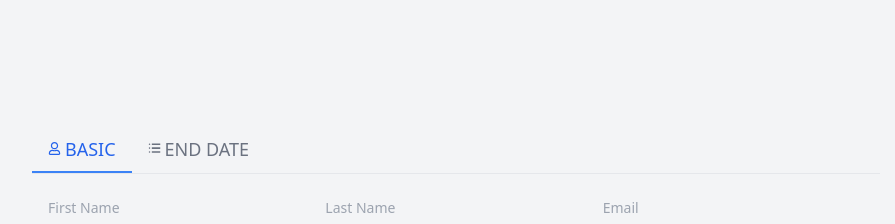
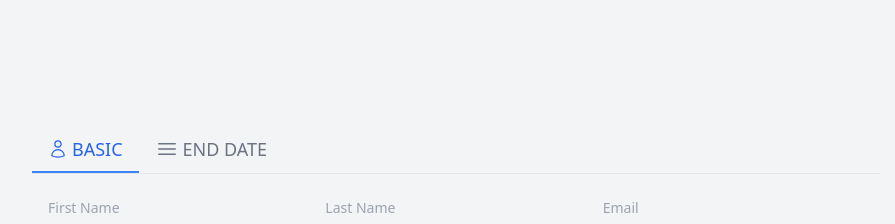
Before and after one commit to ChMubasharAli/part-time-work, a Next.js app: page / in a window 1280 px wide. Shown: the top 224 px of the page, without its empty margins (184-1079 px from the left). Built offline with nearby package versions, Linux system fonts and the light colour scheme.

Commit message:
replace icos with svgs, set by default date, replace React.FC with mordern approach

```diff
--- a/components/Task3Form.tsx
+++ b/components/Task3Form.tsx
@@ -120,7 +120,21 @@
           }`}
           onClick={() => setActiveTab("BASIC")}
         >
-          <FaRegUser size={13} />
+          {/* user SVG  */}
+          <svg
+            xmlns="http://www.w3.org/2000/svg"
+            fill="none"
+            viewBox="0 0 24 24"
+            strokeWidth="1.5"
+            stroke="currentColor"
+            className="size-5"
+          >
+            <path
+              strokeLinecap="round"
+              strokeLinejoin="round"
+              d="M15.75 6a3.75 3.75 0 1 1-7.5 0 3.75 3.75 0 0 1 7.5 0ZM4.501 20.118a7.5 7.5 0 0 1 14.998 0A17.933 17.933 0 0 1 12 21.75c-2.676 0-5.216-.584-7.499-1.632Z"
+            />
+          </svg>
           BASIC
         </button>
 
@@ -132,7 +146,21 @@
           }`}
           onClick={() => setActiveTab("END DATE")}
         >
-          <TfiMenuAlt size={13} />
+          {/* //end Date  */}
+          <svg
+            xmlns="http://www.w3.org/2000/svg"
+            fill="none"
+            viewBox="0 0 24 24"
+            strokeWidth="1.5"
+            stroke="currentColor"
+            className="size-6"
+          >
+            <path
+              strokeLinecap="round"
+              strokeLinejoin="round"
+              d="M3.75 6.75h16.5M3.75 12h16.5m-16.5 5.25h16.5"
+            />
+          </svg>
           END DATE
         </button>
       </div>
--- a/components/validatedForm/ValidatedDatePicker.tsx
+++ b/components/validatedForm/ValidatedDatePicker.tsx
@@ -10,12 +10,12 @@
   error?: FieldError;
 }
 
-export const ValidatedDatePicker: React.FC<ValidatedDatePickerProps> = ({
+export const ValidatedDatePicker = ({
   label,
   name,
   register,
   error,
-}) => {
+}: ValidatedDatePickerProps) => {
   return (
     <div className="flex flex-col space-y-2">
       <label className="text-sm font-medium text-gray-400">{label}</label>
--- a/components/validatedForm/ValidatedDropdown.tsx
+++ b/components/validatedForm/ValidatedDropdown.tsx
@@ -11,14 +11,14 @@
   options: string[];
 }
 
-export const ValidatedDropdown: React.FC<ValidatedDropdownProps> = ({
+export const ValidatedDropdown = ({
   label,
   name,
   register,
   error,
 
   options,
-}) => {
+}: ValidatedDropdownProps) => {
   return (
     <div className="flex flex-col space-y-2">
       <label className="text-sm font-medium text-gray-400">{label}</label>
--- a/components/validatedForm/ValidatedTextArea.tsx
+++ b/components/validatedForm/ValidatedTextArea.tsx
@@ -13,14 +13,14 @@
   rows?: number;
 }
 
-export const ValidatedTextArea: React.FC<ValidatedTextAreaProps> = ({
+export const ValidatedTextArea = ({
   label,
   register,
   name,
   error,
   placeholder = "",
   rows = 4,
-}) => {
+}: ValidatedTextAreaProps) => {
   return (
     <div className="flex flex-col space-y-2">
       <label className="text-sm font-medium text-gray-700">{label}</label>
--- a/components/validatedForm/ValidatedTextInput.tsx
+++ b/components/validatedForm/ValidatedTextInput.tsx
@@ -12,14 +12,14 @@
   type?: string;
 }
 
-export const ValidatedTextInput: React.FC<ValidatedTextInputProps> = ({
+export const ValidatedTextInput = ({
   label,
   name,
   register,
   error,
   placeholder,
   type,
-}) => {
+}: ValidatedTextInputProps) => {
   return (
     <div className="flex flex-col space-y-2">
       <label className="text-sm font-medium text-gray-400">{label}</label>
```
